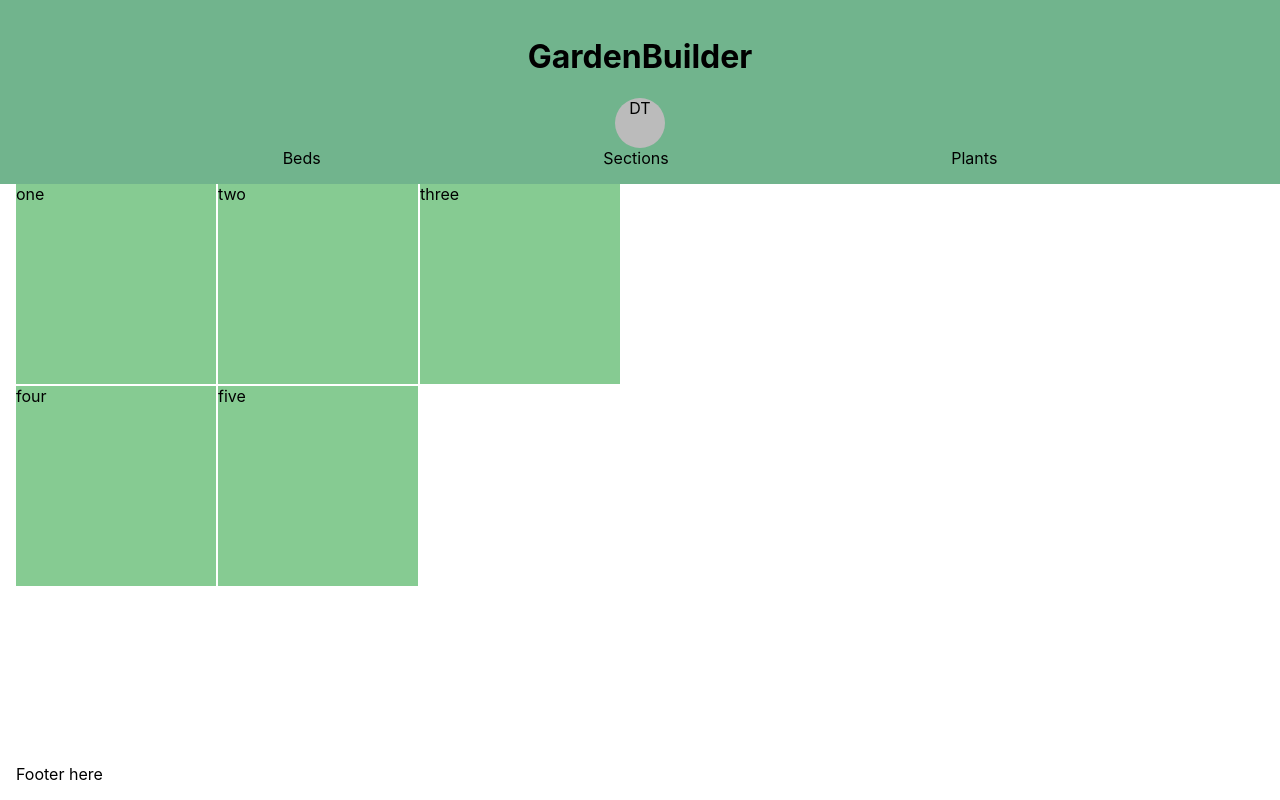
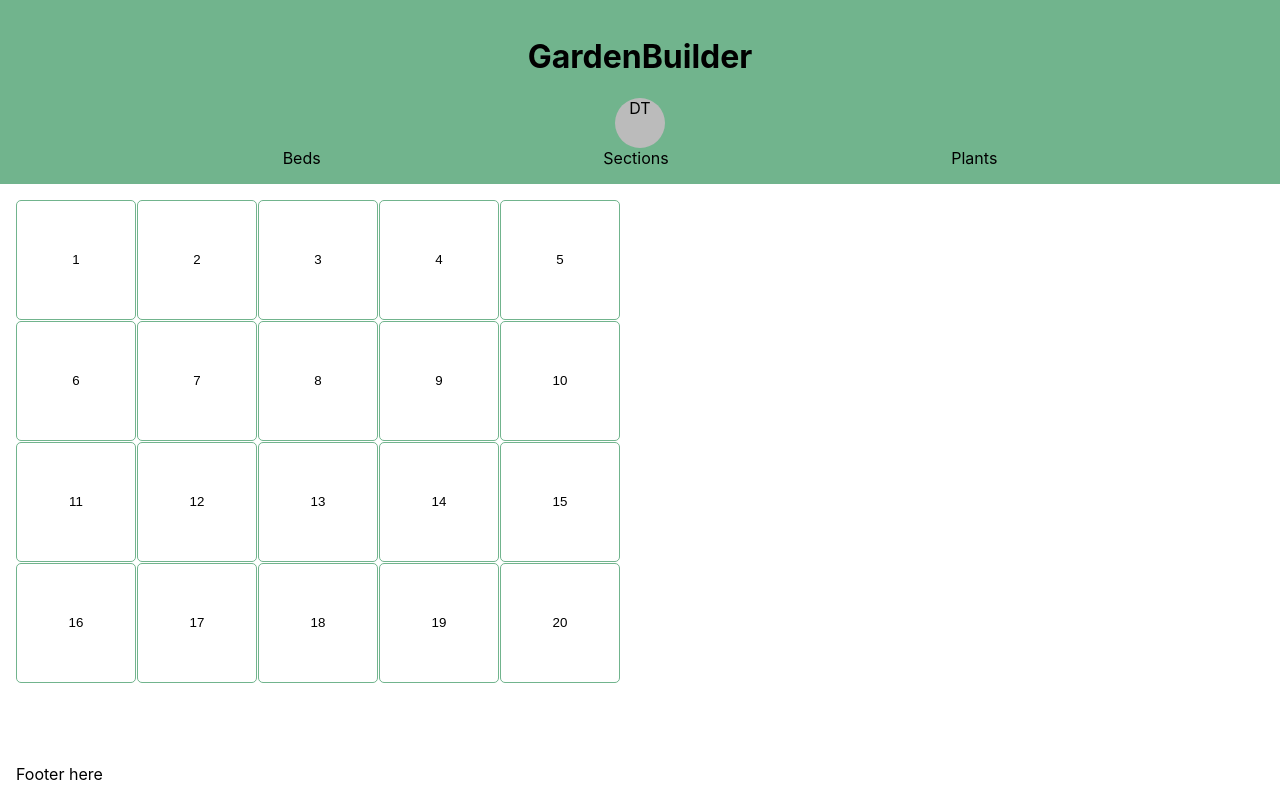
Before and after one commit to gardenbuilder-app/gardenbuilder-frontend, a React (Create React App) app: page / in a window 1280 px wide. Built offline with nearby package versions, Linux system fonts and the light colour scheme; the HTML template or start-up script is replaced by a standard one.

Commit message:
filled out beds page and added modal component

```diff
--- /dev/null
+++ b/src/components/modal.js
@@ -0,0 +1,35 @@
+import React from 'react'
+import styled, { keyframes } from 'styled-components'
+import { colors } from '../styles/global'
+import { FaTimes } from 'react-icons/fa'
+
+const showModalAnimation = keyframes`
+    0% { display: none; opacity: 0; }
+    1% { display: flex; opacity: 0; }
+    100% { opacity: .9; }
+`
+
+const StyledModal = styled.aside`
+    animation: ${showModalAnimation} .37s ease;
+    background-color: ${colors.black};
+    color: ${colors.white};
+    display: flex;
+    height: 100vh;
+    justify-content: center;
+    left: 0;
+    opacity: .925;
+    padding: 1rem;
+    position: fixed;
+    top: 0;
+    width: calc(100vw - 2rem);
+    z-index: 9999;
+`
+
+export default function Modal ({ children, closeModal }) {
+  return (
+    <StyledModal>
+      <FaTimes onClick={closeModal} />
+      { children }
+    </StyledModal>
+  )
+}
--- a/src/index.css
+++ b/src/index.css
@@ -5,4 +5,5 @@ body {
     sans-serif;
   -webkit-font-smoothing: antialiased;
   -moz-osx-font-smoothing: grayscale;
+  font-size: 16px;
 }
--- a/src/pages/beds.js
+++ b/src/pages/beds.js
@@ -1,33 +1,79 @@
-import React from 'react'
+import React, { useState } from 'react'
 import styled from 'styled-components'
 import { colors } from '../styles/global'
 import useWindowSize from '../hooks/useWindowSize'
+import Modal from '../components/modal'
 
+const Grid = styled.div`
+    display: grid;
+    gap: 1px;
+    grid-template-columns: repeat(${props => props.columns}, ${props => props.itemWidth});
+    grid-template-rows: repeat(${props => props.rows}, ${props => props.itemWidth});
+    line-height: ${({ itemWidth }) => itemWidth};
+    text-align: center;
+    margin: 1rem auto;
+    vertical-align: middle;
+  `
+
+const GridItem = styled.button`
+  background: ${colors.white};
+  border: 1px solid ${colors.primary};
+  border-radius: 5px;
+  margin: 0;
+  text-decoration: none;
+  transition: background 250ms ease-in-out, transform 150ms ease;
+  -webkit-appearance: none;
+  -moz-appearance: none;
+  &:hover, :focus {
+    background: ${colors.accent};
+  }
+  `
 function Beds () {
+  const [modalActive, setModalActive] = useState(false)
+
+  const plantChoices = [
+    'Arugula', 'Green Beans', 'Spinach', 'Lettuce', ''
+  ]
   const { width } = useWindowSize()
-  const rows = 2
-  const columns = 3
-  const gridWidth = width > 700 ? 600 : width - 12
+  const rows = 4
+  const columns = 5
+
+  /* For mobile, width - 2rem - grid-gap */
+  const gridWidth = (
+    width > 700
+      ? 600
+      : width - 32 - (columns - 1)
+  )
+
   const gridItemWidth = `${gridWidth / columns}px`
 
-  const Grid = styled.div`
-    display: grid;
-    gap: 2px;
-    grid-template-columns: repeat(${columns}, ${gridItemWidth});
-    grid-template-rows: repeat(${rows}, ${gridItemWidth});
-  `
+  /**
+  * Create GridItem for each of row*column
+  */
+  const gridItems = []
+  for (let i = 0; i < rows * columns; i++) {
+    gridItems.push(
+      <GridItem
+        onClick={() => setModalActive(true)}
+      >
+        {i + 1}
+      </GridItem>
+    )
+  }
 
-  const GridItem = styled.div`
-    background: ${colors.accent};
-  `
   return (
-    <Grid>
-      <GridItem>one</GridItem>
-      <GridItem>two</GridItem>
-      <GridItem>three</GridItem>
-      <GridItem>four</GridItem>
-      <GridItem>five</GridItem>
-    </Grid>
+    modalActive
+      ? <Modal closeModal={(event) => {
+        console.log(event)
+        setModalActive(false)
+      }} />
+      : <Grid
+        columns={columns}
+        rows={rows}
+        itemWidth={gridItemWidth}
+      >
+        {gridItems}
+      </Grid>
   )
 }
 
```
Also changed, not shown: src/components/navbar.module.css (deleted, +0 -19 lines).
